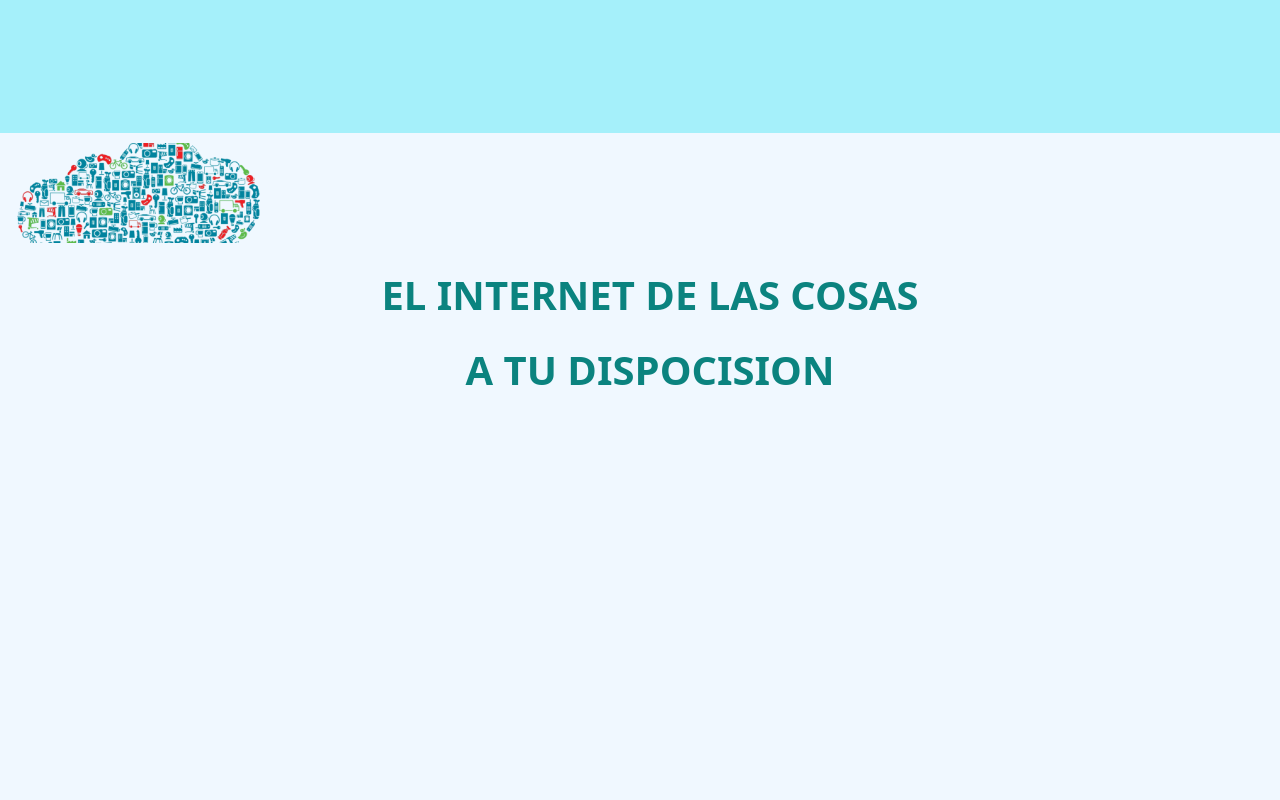
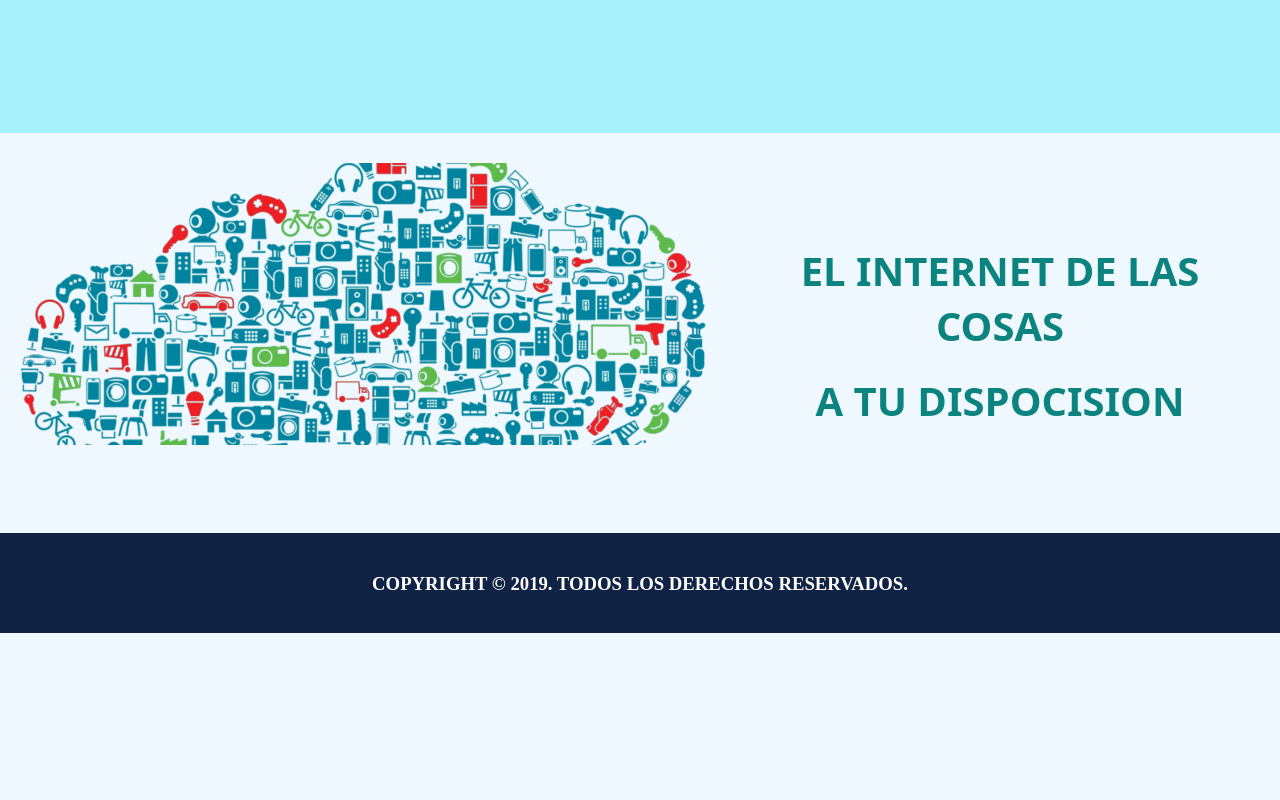
Before and after one commit to Carlosfranco17/PROYECTO-DE-CODERHOUSE, a plain HTML site: page index.html in a window 1280 px wide. Shown: the part 2240-3040 px from the top of the page. After the commit the page ends 2873 px from the top, so only its background shows below. Drawn offline with Linux system fonts and the light colour scheme.

Commit message:
todo nivelado

```diff
--- a/css/Index.css
+++ b/css/Index.css
@@ -95,7 +95,7 @@ h2{
 }
 
 .contenido2{
-  height: 100vh;
+  height: 50vh;
 }
 
 .caja{
@@ -168,3 +168,18 @@ footer{
   width:125px ;
   height:45px ;
 }
+
+.contenido2{
+
+  display: flex;
+
+}
+
+.iot{
+  width: 720px;
+  height: 282px;
+  margin: 20px -10px;
+  }
+  .iott1{
+    margin-top: 100px;
+  }
```
Also changed, not shown: html/servicio.html (+4 -2 lines).
